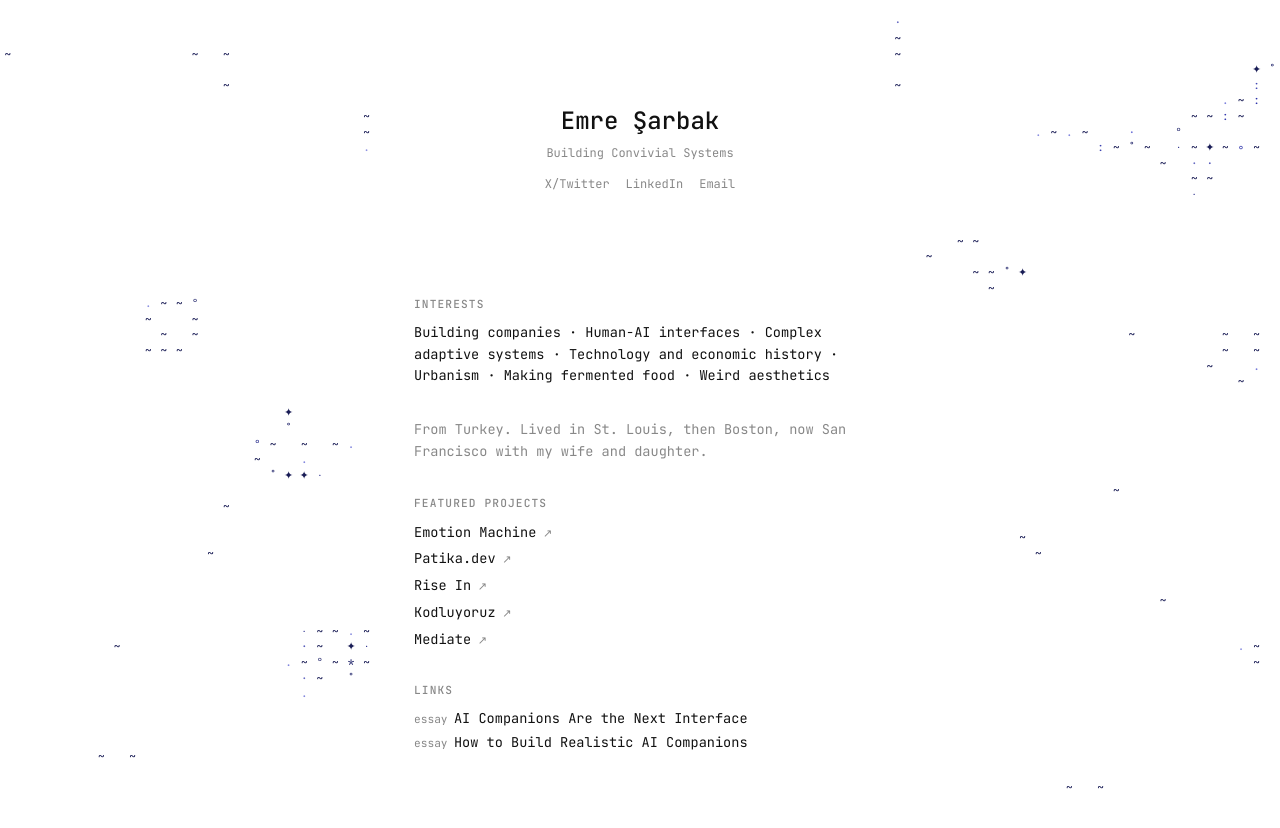
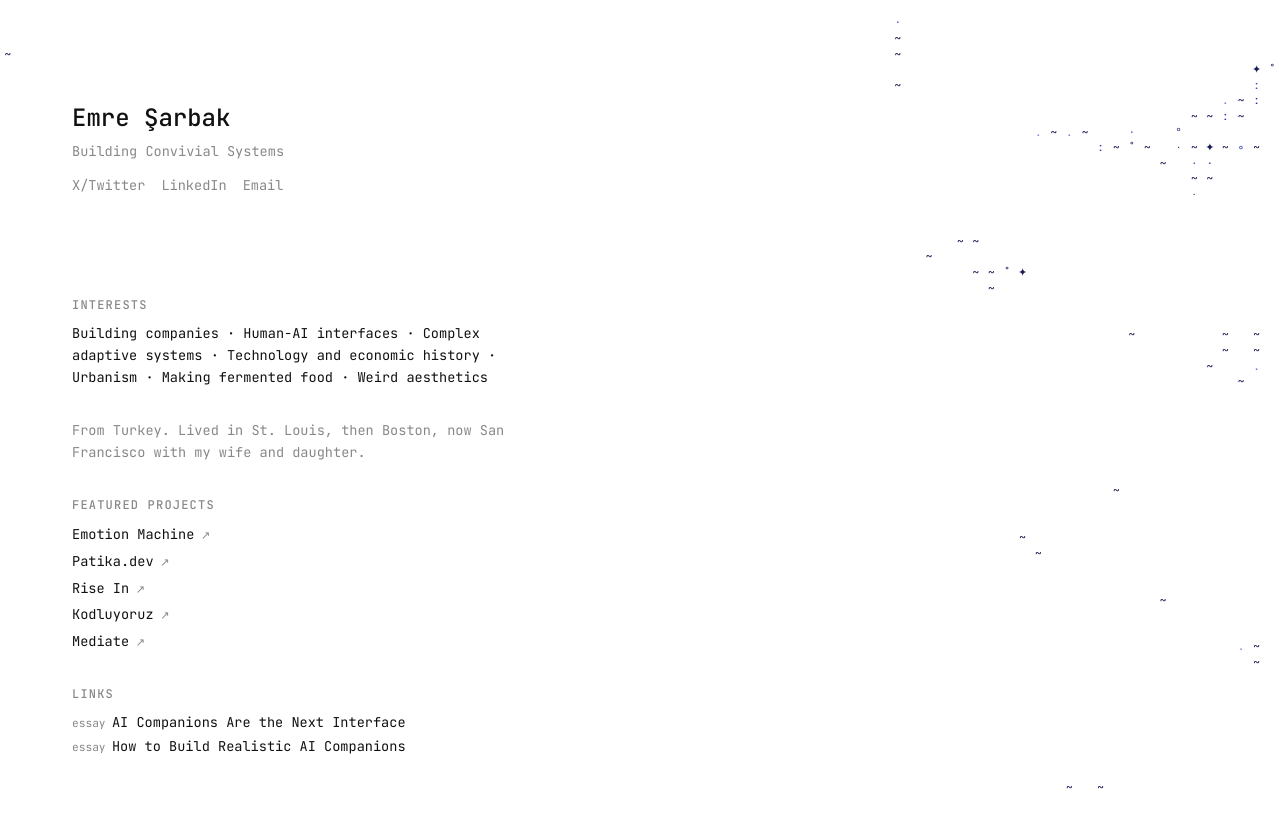
Before and after one commit to sarbak/personal-website, a plain HTML site: page index.html in a window 1280 px wide. Drawn offline with Linux system fonts and the light colour scheme.

Commit message:
Left-align page, uniform font sizes

```diff
--- a/style.css
+++ b/style.css
@@ -45,7 +45,8 @@ body {
   position: relative;
   z-index: 1;
   max-width: var(--content-width);
-  margin: 0 auto;
+  margin: 0;
+  margin-left: 3rem;
   padding: 3rem 1.5rem;
   background: var(--bg);
 }
@@ -58,7 +59,7 @@ body {
   min-height: 200px;
   display: flex;
   align-items: center;
-  justify-content: center;
+  justify-content: flex-start;
   margin-bottom: 3rem;
 }
 
@@ -67,7 +68,7 @@ body {
 }
 
 .hero-content {
-  text-align: center;
+  text-align: left;
 }
 
 .hero-name {
@@ -77,7 +78,7 @@ body {
 }
 
 .hero-tagline {
-  font-size: 0.75rem;
+  font-size: 0.85rem;
   color: var(--muted);
 }
 
@@ -85,8 +86,8 @@ body {
   margin-top: 0.75rem;
   display: flex;
   gap: 1rem;
-  justify-content: center;
-  font-size: 0.75rem;
+  justify-content: flex-start;
+  font-size: 0.85rem;
   color: var(--muted);
 }
 
@@ -96,7 +97,7 @@ body {
 }
 
 .section-title {
-  font-size: 0.7rem;
+  font-size: 0.75rem;
   font-weight: 500;
   text-transform: uppercase;
   letter-spacing: 0.1em;
```
